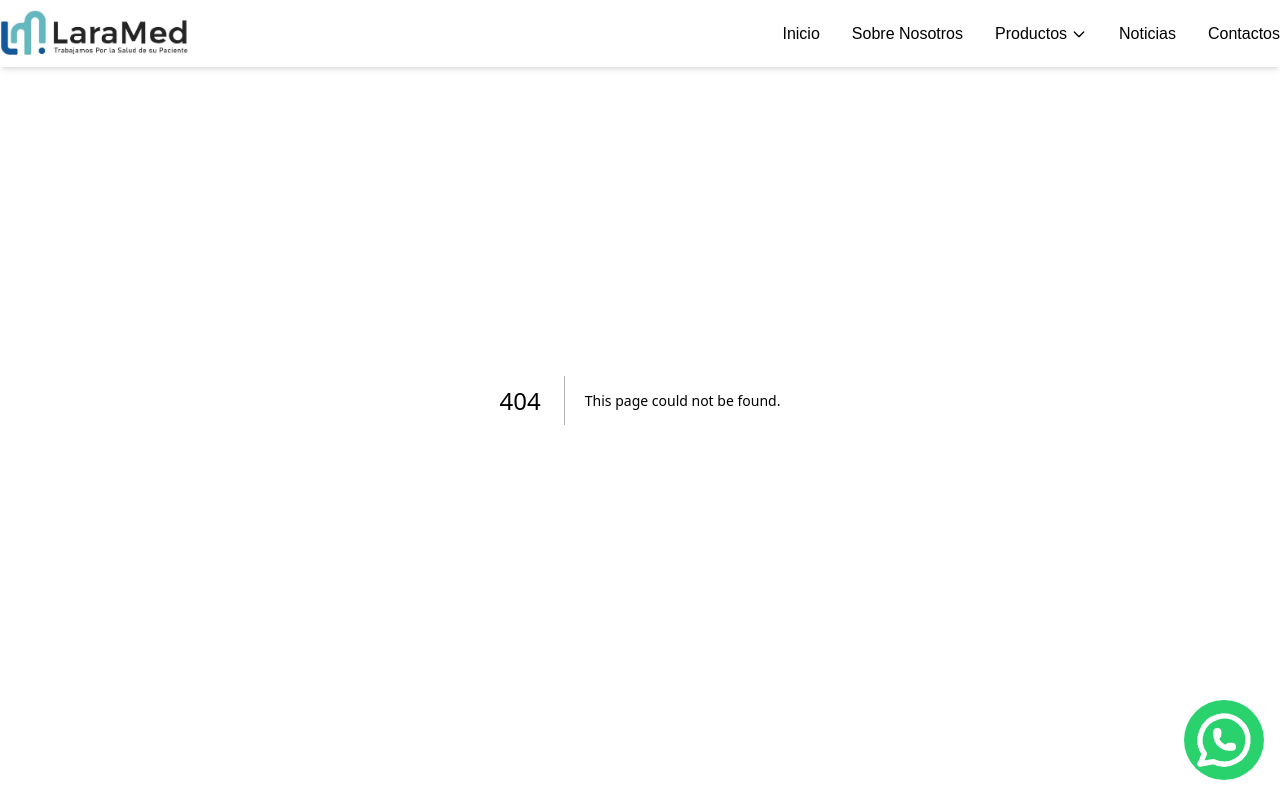
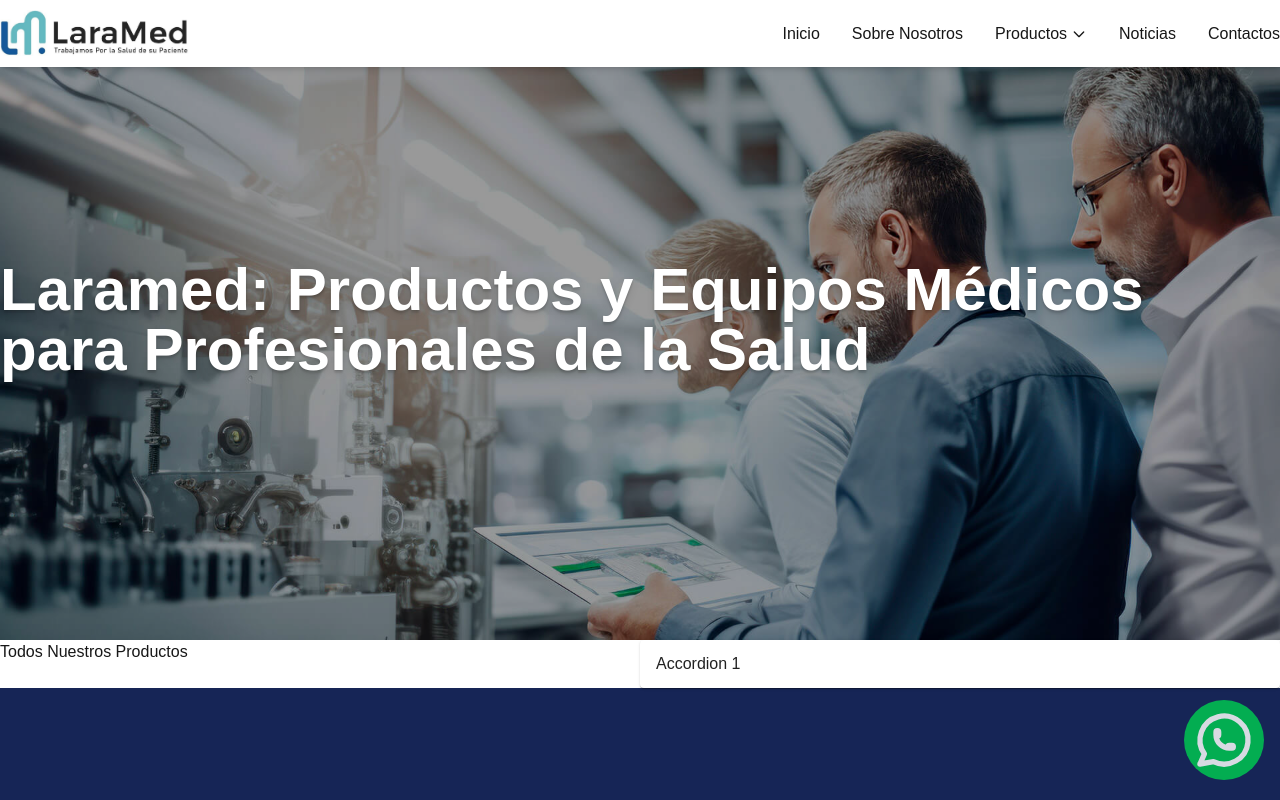
Before and after one commit to JRWebDesigner/laramed, a Next.js app: page /productos in a window 1280 px wide. Before the commit this address had no page. Shown: the top 800 px of the page. Built offline with nearby package versions, Linux system fonts and the light colour scheme.

Commit message:
sobre nosotros

```diff
--- a/package.json
+++ b/package.json
@@ -10,6 +10,9 @@
     "format": "biome format --write"
   },
   "dependencies": {
+    "@emotion/react": "^11.14.0",
+    "@emotion/styled": "^11.14.1",
+    "@mui/material": "^7.3.2",
     "lucide-react": "^0.544.0",
     "next": "15.5.3",
     "react": "19.1.0",
--- /dev/null
+++ b/src/app/productos/page.tsx
@@ -0,0 +1,34 @@
+import Accordion from '@mui/material/Accordion';
+import AccordionSummary from '@mui/material/AccordionSummary';
+import AccordionDetails from '@mui/material/AccordionDetails';
+
+export default function Productos(){
+  return(
+    <>
+      <section className="relative bg-[url('/banner.jpg')] h-[80dvh] max-h-[900px] bg-cover bg-fixed flex justify-center items-center text-white">
+        <div className="absolute bg-black h-full w-full opacity-40 z-0"/>
+        <h1 className="z-20 font-bold text-6xl container mx-auto text-shadow-lg">Laramed: Productos y Equipos Médicos para Profesionales de la Salud</h1>
+      </section>
+      <section className='container mx-auto'>
+        <div className='grid md:grid-cols-2'>
+          <h2>Todos Nuestros Productos</h2>
+          <Accordion>
+        <AccordionSummary
+          aria-controls="panel1-content"
+          id="panel1-header"
+        >
+          <h3>Accordion 1</h3>
+        </AccordionSummary>
+        <AccordionDetails>
+          <p>
+            Lorem ipsum dolor sit amet, consectetur adipiscing elit. Suspendisse
+            malesuada lacus ex, sit amet blandit leo lobortis eget.
+          </p>
+        </AccordionDetails>
+      </Accordion>
+        </div>
+      </section>
+    </>
+
+  )
+}
--- a/src/app/sobre-nosotros/page.tsx
+++ b/src/app/sobre-nosotros/page.tsx
@@ -25,6 +25,8 @@ export default function sobreNosotros(){
         </div>
       </section>
 
+      {/*PONER PRODUCTOS DESTACADOS Y BOTON DE IR A PRODUCTOS IMPORTANTE*/}
+
     </>
   )
 }
```
Also changed, not shown: 1 other file (tests, documents, lock files or other folders).
